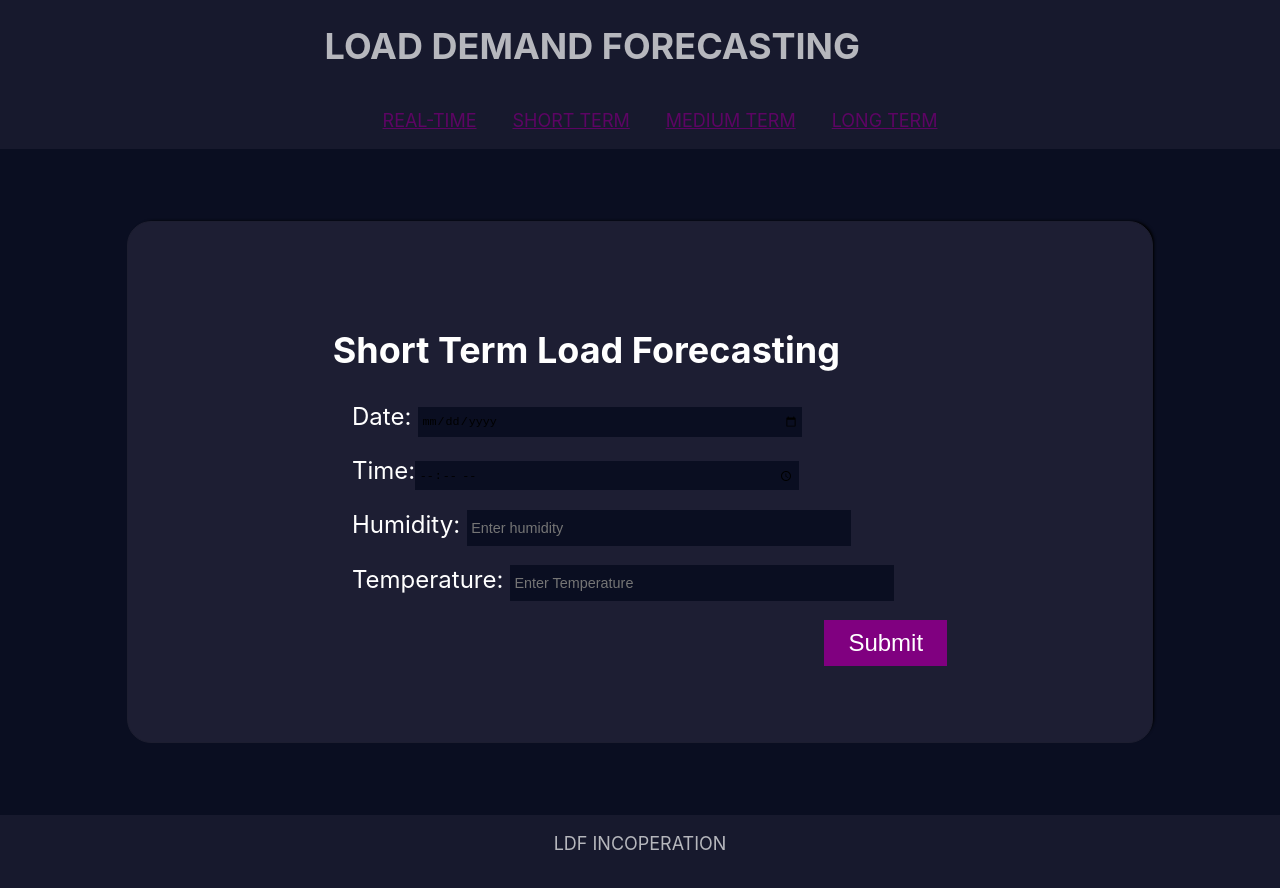
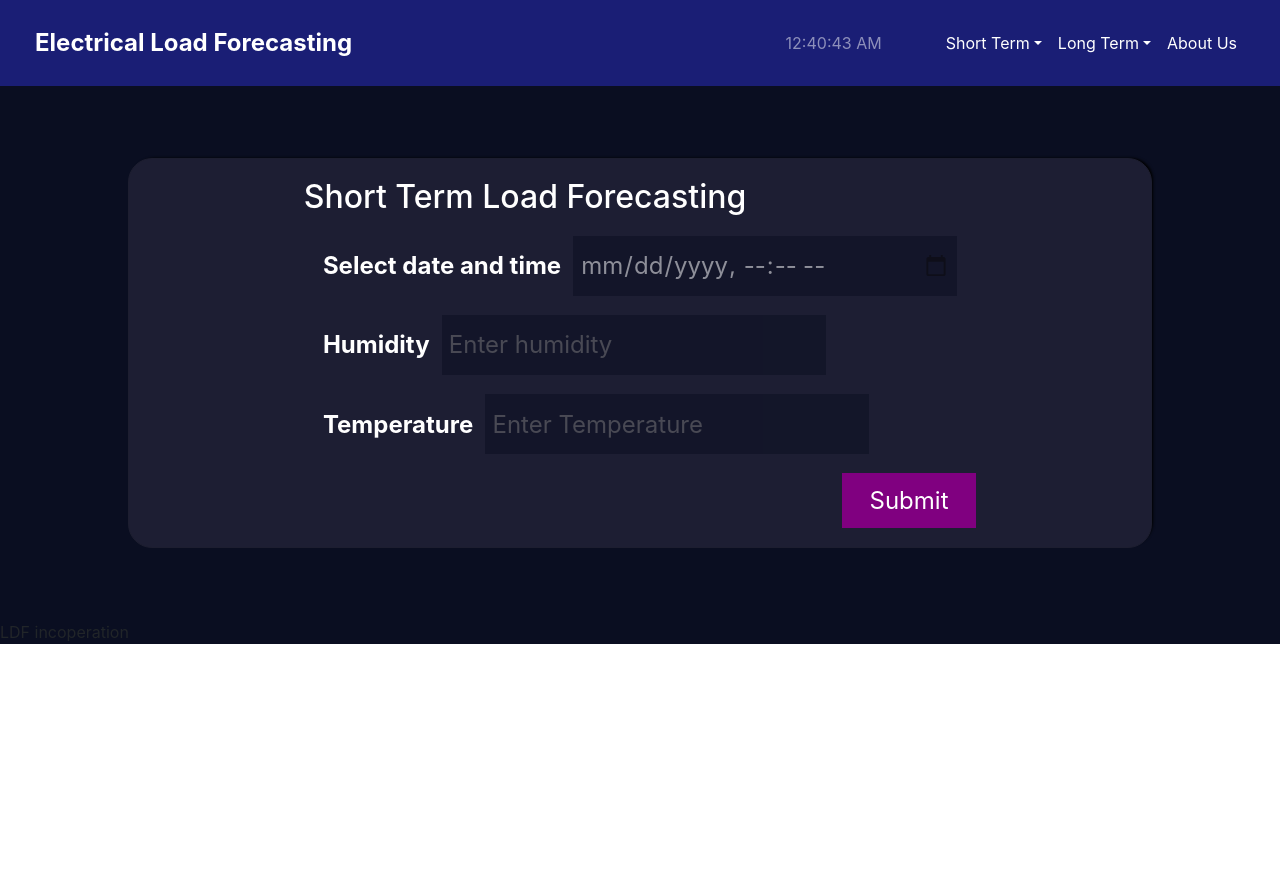
Before and after one commit to abdulmalikgh/electrical-load-forecasting, a React (Create React App) app: page /short-term in a window 1280 px wide. Shown: the top 888 px of the page. After the commit the page ends 800 px from the top, so only its background shows below. Built offline with nearby package versions, Linux system fonts and the light colour scheme; no server answers.

Commit message:
Change app header

```diff
--- a/package.json
+++ b/package.json
@@ -6,6 +6,9 @@
     "@testing-library/jest-dom": "^4.2.4",
     "@testing-library/react": "^9.4.0",
     "@testing-library/user-event": "^7.2.1",
+    "bootstrap": "^4.5.0",
+    "jquery": "^3.5.1",
+    "popper.js": "^1.16.1",
     "react": "^16.12.0",
     "react-dom": "^16.12.0",
     "react-router-dom": "^5.1.2",
--- a/src/App.css
+++ b/src/App.css
@@ -1,142 +1,172 @@
 .App {
-  background-color:#0A0E21;
+  background-color: #0a0e21;
 }
 
-.App-header,.App-footer {
-  text-transform: uppercase;
+.App-footer {
+}
+
+/* --- Hourly load forecasting -------*/
+.load-forecasting,
+.shortTerm-manual {
+  width: 80vw;
+  background-color: #1d1e33;
   display: flex;
   flex-direction: column;
   align-items: center;
-  font-size: calc(10px + 1vmin);
-  color: white;
-  background-color:#1D1E33;
-  opacity: .7;
-}
-.App-header{
-  min-height:15vh;
-}
-.App-footer{
-  height:10vh
-}
-
-/* --- Hourly load forecasting -------*/
-.load-forecasting,.shortTerm-manual{
-  height:65vh;
-  width:80vw;
-  background-color:#1D1E33;
-  display:flex;
-  flex-direction: column;
-  align-items:center;
-  margin:3em auto 3em auto;
+  margin: 3em auto 3em auto;
   border: 1px solid rgb(29, 30, 48);
-  border-radius:1em;
+  border-radius: 1em;
   box-shadow: 3px -2px 3px -2px black;
 }
-@media screen and (min-width:850px) {
-  .load-forecasting{
-    width:60vw;
+@media screen and (min-width: 850px) {
+  .load-forecasting {
+    width: 60vw;
   }
 }
 /*----- forecasting header ------*/
-.forecasting-header{
-  height:calc(20% - 1em);
-  padding-top:1em;
+.forecasting-header {
+  height: calc(20% - 1em);
+  padding-top: 1em;
 }
-.forecasting-header h2{
-  color:white;
+.forecasting-header h2 {
+  color: white;
   text-transform: uppercase;
   font-size: 1.5em;
 }
 /*---- forecasting forecast----*/
-.forecasting-forecast{
-  height:50%;
+.forecasting-forecast {
+  height: 50%;
 }
 .time {
-  color:green;
+  color: green;
   font-size: 2em;
-  padding:0px;
-  margin:0px;
+  padding: 0px;
+  margin: 0px;
   text-align: center;
 }
-.actual-load-forecasted{
-  color:white;
-  font-size:2.9em;
-  margin: .2em;
-  padding:.1em;
+.actual-load-forecasted {
+  color: white;
+  font-size: 2.9em;
+  margin: 0.2em;
+  padding: 0.1em;
+  text-align: center;
 }
-.description{
-  color:white;
-  font-size:1.4em;
+.description {
+  color: white;
+  font-size: 1.4em;
 }
 /* ----- forecasting-type -----*/
-.forecasting-type{
+.forecasting-type {
   height: 20%;
-padding-top:1em;
+  padding-top: 1em;
 }
-.forecasting-type button{
+.forecasting-type button {
   background-color: purple;
-  color:white;
+  color: white;
   font-size: 1.2em;
   font-weight: bolder;
-  padding:.5em;
-  margin: .5em .5em .5em 0;
-  border:1px solid purple;
+  padding: 0.5em;
+  margin: 0.5em 0.5em 0.5em 0;
+  border: 1px solid purple;
+
+  border-radius: 4px;
+}
+.forecasting-type button:focus {
+  outline: none;
+  background-color: rgb(48, 8, 48);
   box-shadow: 2px 2px black;
-  -webkit-box-shadow:2px 2px black;
-  border-radius:4px;
-}
-.forecasting-type button:focus{
-  outline: 0;
-  /* your own code here */
-  background-color:rgb(48, 8, 48)
+  -webkit-box-shadow: 2px 2px black;
+  text-decoration: underline;
 }
 
 /*------ Navigation ------*/
-.App-nav{
-  color:white;
+.navbar {
+  background-color: #1a1e75 !important;
+  padding: 20px;
+}
+.navbar a {
+  color: white !important;
+}
+.navbar .navbar-brand {
+  font-weight: 700;
+  font-size: 24px;
+}
+.navbar .dropdown-menu {
+  background-color: #1a1e75 !important;
+}
+.navbar .dropdown-menu a:hover {
+  background-color: inherit;
+  color: black !important;
+}
+.navbar ul li a:hover {
+  color: #800080 !important;
+  font-weight: bold;
+}
+.navbar ul li a:active {
+  color: #800080 !important;
+}
+.clock {
+}
 
-}
-.App-nav ul{
-  float:right;
-  list-style: none;
-}
-.App-nav ul li{
-  display: inline-block;
-}
-.App-nav ul li a{
-  padding:1em;
-  color:purple;
-}
 /*------ ShortTerm-manual ----*/
-.shortTerm-manual{
-color:white;
-font-size:1.5em;
+.shortTerm-manual {
+  color: white;
+  font-size: 1.5em;
   display: flex;
   align-items: center;
   justify-content: center;
 }
-.shortTerm-form{
-  width:60%;
-
+.shortTerm-form {
+  min-width: 60%;
 }
-.shortTerm-manual input{
-  width:30vw;
-  height:2.5em;
-  background-color:#0A0E21;
-  font-size:.6em;
-  padding:.3em;
-  border:2px black ;
+.shortTerm-manual input {
+  width: 30vw;
+  height: 2.5em;
+  background-color: #0a0e21;
+  font-size: 1em;
+  padding: 0.3em;
+  border: 2px black;
   box-sizing: border-box;
+  color: white;
+  opacity: 0.5;
+  margin-left: 0.5em;
 }
-.shortTerm-manual div{
-  margin:.8em;
+.shortTerm-manual div {
+  margin: 0.8em;
 }
 .shortTerm-manual button {
-  float:right;
-  width:20%;
-  background-color:purple;
-  border:2px solid purple;
-  color:white;
+  float: right;
+  width: 20%;
+  background-color: purple;
+  border: 2px solid purple;
+  color: white;
   font-size: 1em;
-  padding:.3em 0;
+  padding: 0.3em 0;
 }
+.shortTerm-manual label {
+  font-weight: bold;
+}
+@media screen and (max-width: 500px) {
+  .shortTerm-manual h2 {
+    font-size: 1em;
+    text-align: center;
+  }
+  .shortTerm-form {
+    width: 100%;
+    padding-right: 18px;
+  }
+  input {
+    height: 1.5em;
+    display: block;
+    width: 100% !important;
+  }
+  label {
+    display: block;
+    padding: 0.5em;
+  }
+  #submit-shorterm {
+    width: 90%;
+    padding: 0.3px;
+    margin-right: 10px;
+  }
+}
--- a/src/App.js
+++ b/src/App.js
@@ -1,66 +1,126 @@
-import React, { Component } from 'react';
-import './App.css';
-import Header from './Header';
-import Footer from './Footer';
-import ShortTerm from './loadComponent/ShortTerm'
-import ShortTermManual from './loadComponent/ShortTermManual';
-import { Route } from 'react-router-dom';
-class App extends Component{
+import React, {Component} from "react";
+import "./App.css";
+import Footer from "./Footer";
+import ShortTerm from "./loadComponent/ShortTerm";
+import ShortTermManual from "./loadComponent/ShortTermManual";
+import {Route} from "react-router-dom";
+import Navigation from "./Navigation";
+
+class App extends Component {
   constructor(props) {
-  super(props)
+    super(props);
     this.state = {
-    date:new Date(),
-    time:new Date().toLocaleTimeString(),
-    weather:[],
-    rtSTLF:''
+      date: new Date(),
+      time: new Date().toLocaleTimeString(),
+      weather: [],
+      rtSTLF: 0,
+      st_manualForecast: 0,
+    };
+    this.showHourlyPrediction = this.showHourlyPrediction.bind(this);
   }
- };
- componentDidMount(){
-    this.intervalId = setInterval( ()=> this.tick(),100);
-    this.getWeather('//api.openweathermap.org/data/2.5/weather?q=sunyani&appid=c007d2a99be5bbfad82815648742b9a9')
-};
+
+  componentDidMount() {
+    this.intervalId = setInterval(() => this.tick(), 100);
+    this.getWeather(
+      "//api.openweathermap.org/data/2.5/weather?q=sunyani&appid=c007d2a99be5bbfad82815648742b9a9"
+    );
+  }
+  validateResponse(response) {
+    if (!response.ok) {
+      throw new Error("An Error occurs", response.statusText);
+    } else {
+      return response;
+    }
+  }
+  responseAsJson(response) {
+    return response.json();
+  }
+  logError(error) {
+    console.error(error);
+  }
+  showHourlyPrediction(response) {
+    if (response) {
+      this.setState({rtSTLF: response.prediction});
+    }
+  }
+  setWeather(data) {
+    this.setState({weather: data});
+  }
+  postData(forecastData) {
+    return fetch(
+      "https://load-demand-forecast.herokuapp.com/api/predict/hourly",
+      {
+        method: "post",
+        mode: "cors",
+        body: JSON.stringify(forecastData),
+        headers: {
+          "content-type": "application/json",
+        },
+      }
+    );
+  }
   getWeather(api) {
     fetch(api)
-    .then(res=> res.json())
-     .then(data => {
+      .then(this.validateResponse)
+      .then(this.responseAsJson)
+      .then((data) => {
         const temp = data.main.temp;
         const hum = data.main.humidity;
         const dateObject = new Date();
-       const hour = dateObject.getHours()
+        const hour = dateObject.getHours();
         const day = dateObject.getDate();
         const month = dateObject.getMonth();
-       console.log(`data ${hour} / ${day} / ${month}`)
-     }).catch(err => console.error(err))
+        const forecastData = {
+          day: day,
+          month: month,
+          hour: hour,
+          temperature: temp,
+          humidity: hum,
+        };
+        this.postData(forecastData)
+          .then(this.validateResponse)
+          .then(this.responseAsJson)
+          .then(this.showHourlyPrediction)
+          .catch(this.logError);
+      })
+      .catch(this.logError);
+  }
 
+  componentWillUnmount() {
+    clearInterval(this.intervalId);
   }
-componentWillUnmount(){
-clearInterval(this.intervalId)
-}
-tick(){
-  this.setState({time:new Date().toLocaleTimeString()})
+  tick() {
+    this.setState({time: new Date().toLocaleTimeString()});
   }
   render() {
-
     return (
       <div className="App">
-        <header className='App-header'>
-         <Header />
+        <header className="App-header">
+          <Navigation date={this.state.date} time={this.state.time} />
         </header>
-        <main className='App-main'>
-          <Route exact path='/' render={()=>(
-             <ShortTerm date={this.state.date} time={this.state.time}/>
-          )}/>
-          <Route path='/short-term' render={()=>(
-            <ShortTermManual />
-          )} />
+        <main className="App-main">
+          <Route
+            exact
+            path="/"
+            render={() => (
+              <ShortTerm
+                date={this.state.date}
+                time={this.state.time}
+                predict={this.state.rtSTLF}
+              />
+            )}
+          />
+          <Route
+            path="/short-term"
+            render={() => <ShortTermManual postData={this.postData} />}
+          />
         </main>
-        <footer className='App-footer'>
+        <footer className="App-footer">
           <Footer />
         </footer>
       </div>
     );
   }
-
 }
 
 export default App;
--- a/src/Header.js
+++ /dev/null
@@ -1,12 +0,0 @@
-import React from 'react';
-import Navigation from './Navigation';
-
-function Header(props) {
-    return (
-        <div className='header-inner'>
-          <h1>load demand forecasting</h1>
-          <Navigation />
-        </div>
-    )
-}
-export default Header;
--- a/src/Navigation.js
+++ b/src/Navigation.js
@@ -1,16 +1,86 @@
-import React from 'react';
-import { Link } from 'react-router-dom';
+import React from "react";
+import {Link} from "react-router-dom";
+import Clock from "./loadComponent/Clock";
 
-function Navigation( ) {
-    return (
-        <nav className='App-nav'>
-            <ul>
-                <li><Link to='/'>real-time</Link></li>
-                <li><Link to='/short-term'>short term</Link></li>
-                <li><Link to='/medium-term'>Medium term</Link></li>
-                <li><Link to='/long-term'>Long term</Link></li>
-            </ul>
-        </nav>
-    )
+function Navigation(props) {
+  const localDate = props.date;
+  const date = localDate.toDateString();
+
+  return (
+    <nav className="navbar navbar-expand-lg navbar-dark bg-light">
+      <div className="container-fluid">
+        <a className="navbar-brand" href="#">
+          Electrical Load Forecasting
+        </a>
+        <button
+          class="navbar-toggler"
+          type="button"
+          data-toggle="collapse"
+          data-target="#navbarSupportedContent"
+          aria-controls="navbarSupportedContent"
+          aria-expanded="false"
+          aria-label="Toggle navigation"
+        >
+          <span class="navbar-toggler-icon"></span>
+        </button>
+        <div class="collapse navbar-collapse" id="navbarSupportedContent">
+          <ul class="navbar-nav ml-auto">
+            <li class="nav-item">
+              <span class="nav-link mr-5">
+                <Clock time={props.time} />{" "}
+              </span>
+            </li>
+            <li class="nav-item dropdown active">
+              <a
+                class="nav-link dropdown-toggle"
+                id="navbarDropdown"
+                role="button"
+                data-toggle="dropdown"
+                aria-haspopup="true"
+                aria-expanded="false"
+              >
+                Short Term
+              </a>
+              <div class="dropdown-menu" aria-labelledby="navbarDropdown">
+                <Link class="dropdown-item" href="#">
+                  Real Time Forecasting
+                </Link>
+                <div class="dropdown-divider"></div>
+                <Link class="dropdown-item" href="#">
+                  Manual Forecasting
+                </Link>
+              </div>
+            </li>
+
+            <li class="nav-item dropdown active">
+              <a
+                href="#"
+                class="nav-link dropdown-toggle"
+                id="navbarDropdown"
+                role="button"
+                data-toggle="dropdown"
+                aria-haspopup="true"
+                aria-expanded="false"
+              >
+                Long Term
+              </a>
+              <div class="dropdown-menu" aria-labelledby="navbarDropdown">
+                <Link class="dropdown-item" href="#">
+                  Real Time Forecasting
+                </Link>
+                <div class="dropdown-divider"></div>
+                <Link class="dropdown-item" href="#">
+                  Manual Forecasting
+                </Link>
+              </div>
+            </li>
+            <li class="nav-item">
+              <Link class="nav-link">About Us</Link>
+            </li>
+          </ul>
+        </div>
+      </div>
+    </nav>
+  );
 }
 export default Navigation;
--- a/src/loadComponent/Clock.js
+++ b/src/loadComponent/Clock.js
@@ -1,11 +1,7 @@
-import React from 'react';
+import React from "react";
 
-function Clock(props){
-
- return (
-   <p className='time'>{props.time}</p>
-  )
-
+function Clock(props) {
+  return <span>{props.time} </span>;
 }
 
 export default Clock;
--- a/src/loadComponent/ShortTerm.js
+++ b/src/loadComponent/ShortTerm.js
@@ -1,29 +1,23 @@
-import React, { Component } from 'react';
-import Clock from './Clock';
+import React, {Component} from "react";
+import Clock from "./Clock";
 
 class ShortTerm extends Component {
-    render(){
-      const localDate = this.props.date;
-      const date = localDate.toDateString();
+  render() {
+    const localDate = this.props.date;
+    const date = localDate.toDateString();
 
-      return (
-          <div className='load-forecasting'>
-           <div className='forecasting-header'>
-              <h2>hourly forecasting</h2>
-           </div>
-           <div className='forecasting-forecast'>
-             <Clock time={this.props.time}/>
-             <p className='actual-load-forecasted'>18.45 MW/H </p>
-             <p className='description'>{`Forecast for,${date}`}</p>
-           </div>
-           <div className='forecasting-type'>
-               <button className='hourly'>this hour</button>
-               <button className='daily'>today</button>
-               <button className='monthly'>this month</button>
-           </div>
+    return (
+      <div className="container">
+        <div className="row mt-5 mb-5">
+          <div className="col-sm-12 col-md-12 col-lg-12">
+            <div className="card">
+              <h1>The data is shiping now </h1>
+            </div>
           </div>
-      )
-    }
+        </div>
+      </div>
+    );
+  }
 }
 
 export default ShortTerm;
--- a/src/loadComponent/ShortTermManual.js
+++ b/src/loadComponent/ShortTermManual.js
@@ -1,28 +1,87 @@
 import React, { Component } from 'react';
 class ShortTermManual extends Component{
+    constructor(props) {
+        super(props)
+        this.state = {
+            time: '',
+            humidity:'',
+            temperature:'',
+            prediction: 0
+        }
+    }
+    handleChange =(event)=>{
+     this.setState({
+         [event.target.name] : event.target.value
+     })
+    }
+    validateResponse = (response)=>{
+     if(!response.ok) {
+         throw new Error('An error occurs', response.statusText)
+     }
+     console.log(response)
+     return response;
+    }
+    responseAsJson = (response) => {
+     return response.json()
+    }
+    showPrediction = (jsonResponse)=>{
+     console.log(jsonResponse)
+     this.setState({prediction:jsonResponse.prediction})
+     alert('Your prediction is:', this.state.prediction)
+    }
+
+    handleForm =(e)=>{
+        e.preventDefault();
+      const dateTime = this.state.time.split('-');
+      const dayHour = dateTime[2].split('T');
+      const day = parseInt(dayHour[0]);
+      const month = parseInt(dateTime[1]);
+      const hour = parseInt(dayHour[1].split(':')[0])
+      const humidity = parseFloat(this.state.humidity);
+      const temperature = parseFloat(this.state.temperature)
+      const forecastData = {
+        day:day,
+        month:month,
+        hour:hour,
+        temperature:temperature,
+        humidity:humidity
+     }
+     this.props.postData(forecastData)
+      .then(this.validateResponse)
+      .then(this.responseAsJson)
+      .then(this.showPrediction)
+      .catch( err => {
+          console.error(err)
+      })
+
+
+    }
    render() {
+
        return (
            <div className='shortTerm-manual'>
                <div className='shortTerm-form'>
-               <h2>Short Term Load Forecasting</h2>
-               <form>
+               <h2 tabIndex='-1'>Short Term Load Forecasting</h2>
+               <form onSubmit={this.handleForm}>
                    <div>
-                   <label for='date'>Date: </label>
-                    <input type='date' placeholder='Enter date' id='date'/>
+                   <label htmlFor='time'>Select date and time </label>
+                    <input type='datetime-local' name="time" placeholder='select date and time'
+                    value={this.state.time} id='time' onChange={this.handleChange} required/>
+
                    </div>
                    <div>
-                   <label for='time'>Time:</label>
-                    <input type='time' placeholder='Enter time' id='time'/>
-                   </div>
-                   <div>
-                   <label for='humidity'>Humidity: </label>
-                    <input type='number' placeholder='Enter humidity' id='humidity'/>
+                   <label htmlFor='humidity'>Humidity </label>
+                    <input type='number' placeholder='Enter humidity' id='humidity'
+                    name='humidity' value={this.state.humidity} onChange={this.handleChange} required/>
+
                    </div>
                     <div>
-                    <label for='temperature'>Temperature: </label>
-                    <input type='number' placeholder='Enter Temperature' id='temperature'/>
+                    <label htmlFor='temperature'>Temperature </label>
+                    <input type='number' value={this.state.temperature}  name='temperature'
+                     placeholder='Enter Temperature' id='temperature' onChange={this.handleChange} required/>
+
                     </div>
-                   <button>Submit</button>
+                   <button id='submit-shorterm'>Submit</button>
                </form>
                </div>
            </div>
```
Also changed, not shown: src/index.js (+15 -8 lines), 2 other files (tests, documents, lock files or other folders). Lines whose indentation alone changed are shown as unchanged.
